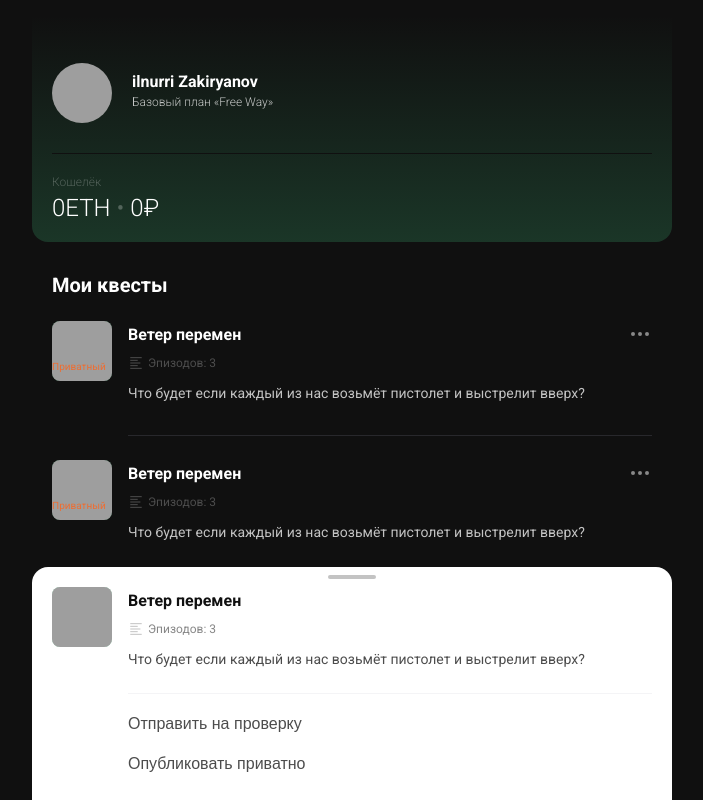
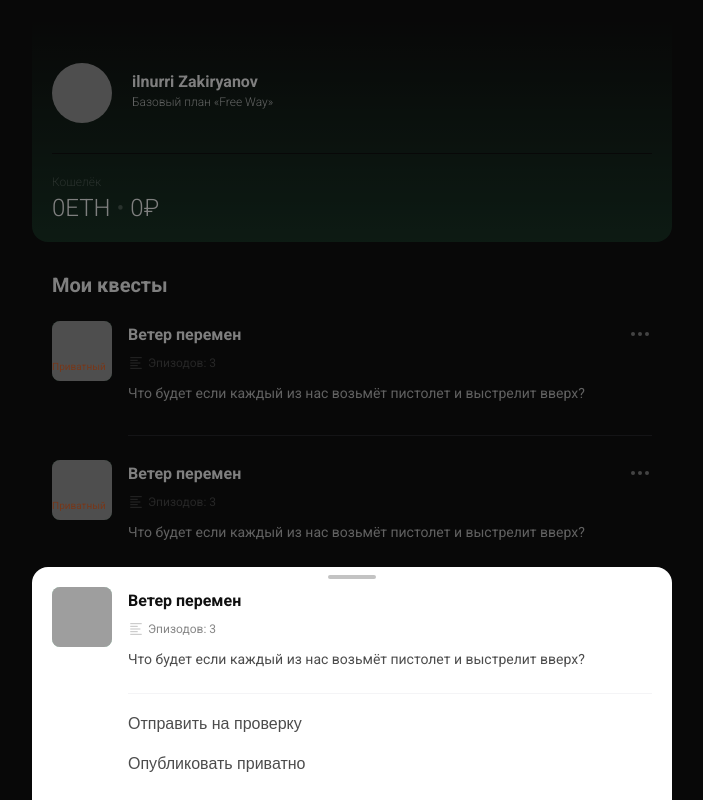
Before and after one commit to nanawebdev/quests-nuxt, a Nuxt app: page /profile in a window 1280 px wide. Both pictures are taken after a click on the button 927 px from the left and 333 px from the top of the page. Shown: the top 800 px of the page, without its empty margins (288-991 px from the left). Built offline with nearby package versions, Linux system fonts and the light colour scheme; grey boxes are pictures that could not be loaded.

Commit message:
Добавялет закрытие боттомшита по тапу в оверлей

```diff
--- a/assets/scss/layout.scss
+++ b/assets/scss/layout.scss
@@ -156,3 +156,22 @@ main {
     left: 10px;
   }
 }
+
+.overlay {
+  position: fixed;
+  min-width: 100%;
+  min-height: 100%;
+  z-index: 10;
+  background-color: var(--overlay);
+  display: flex;
+  justify-content: center;
+  align-items: center;
+  margin: 0;
+  padding: 0;
+  top: 0;
+  left: 0;
+}
+
+.overlay._hidden {
+  display: none;
+}
--- a/assets/scss/loader/loader.scss
+++ b/assets/scss/loader/loader.scss
@@ -1,16 +1,3 @@
-.overlay {
-  position: fixed;
-  min-width: 100%;
-  min-height: 100%;
-  z-index: 10;
-  background-color: var(--overlay);
-  display: flex;
-  justify-content: center;
-  align-items: center;
-  margin: 0;
-  padding: 0;
-}
-
 .loader-wrapper {
   position: absolute;
   top: 50%;
--- a/components/BottomSheet.vue
+++ b/components/BottomSheet.vue
@@ -13,3 +13,17 @@
     </div>
   </div>
 </template>
+
+<script>
+export default {
+  mounted() {
+    const overlay = document.querySelector('.overlay')
+    const bottomSheet = document.querySelector('.bottomsheet-wrapper')
+
+    overlay.addEventListener('click', () => {
+      overlay.classList.add('_hidden')
+      bottomSheet.classList.add('_hidden')
+    })
+  }
+}
+</script>
--- a/layouts/default.vue
+++ b/layouts/default.vue
@@ -5,6 +5,7 @@
       <Nuxt />
 
       <NavigationPanel v-if="canShowNavigationPanel" />
+      <div class="overlay _hidden"></div>
     </main>
     <footer></footer>
   </div>
--- a/pages/profile.vue
+++ b/pages/profile.vue
@@ -72,10 +72,12 @@ export default {
   mounted() {
     const openBottomSheetButtons = document.querySelectorAll('.js-open-bottomsheet')
     const bottomSheet = document.querySelector('.bottomsheet-wrapper')
+    const overlay = document.querySelector('.overlay')
 
     for (let i = 0; i < openBottomSheetButtons.length; i++) {
       openBottomSheetButtons[i].addEventListener('click', () => {
         bottomSheet.classList.remove('_hidden')
+        overlay.classList.remove('_hidden')
       })
     }
   }
```
Also changed, not shown: components/QuestPreview.vue (+0 -9 lines).
